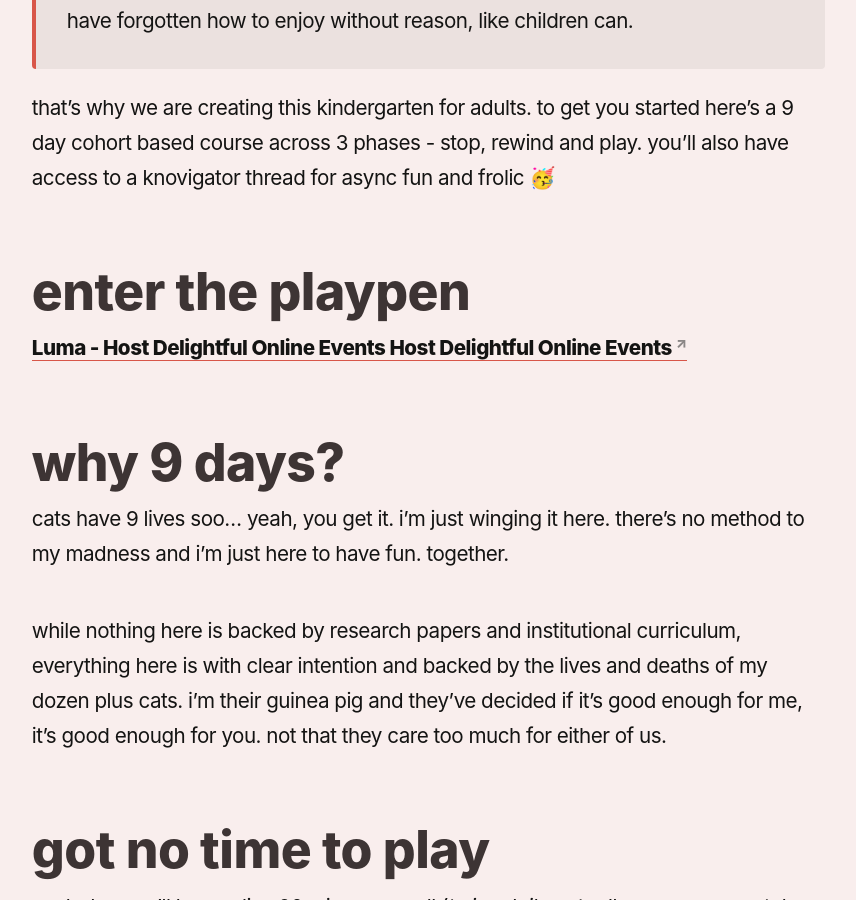
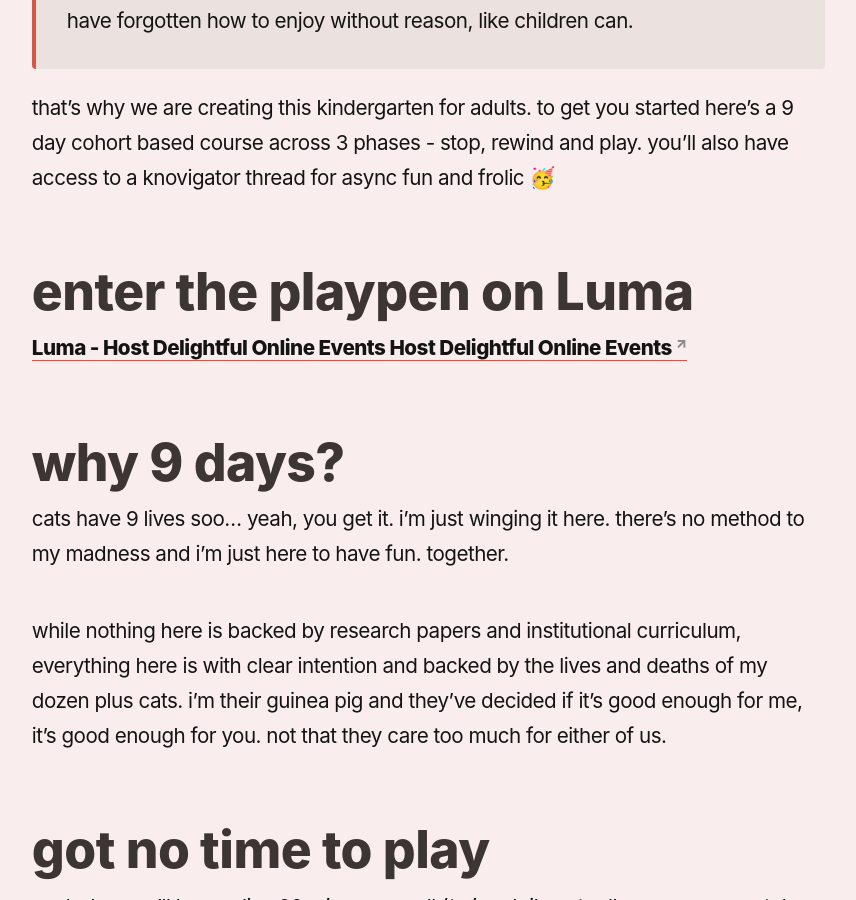
Before and after one commit to reddy2go/redgarden, a Jekyll site: the page built from _notes/playpen.md, in a window 1280 px wide and 900 px high, scrolled down 836 px. Shown: the whole window, without its empty margins (45-901 px from the left). Built offline with Jekyll 4.4.1, drawn with Linux system fonts in a browser that asks for light colours; some web fonts are replaced; Markdown is read by kramdown in place of the engine named in the settings.

Commit message:
auto commit

```diff
--- a/_notes/playpen.md
+++ b/_notes/playpen.md
@@ -10,7 +10,7 @@ favicon:
 
 that’s why we are creating this kindergarten for adults. to get you started here’s a 9 day cohort based course across 3 phases - stop, rewind and play. you’ll also have access to a knovigator thread for async fun and frolic 🥳
 
-## enter the playpen
+## enter the playpen on Luma
 
 [
 Luma - Host Delightful Online Events
```
